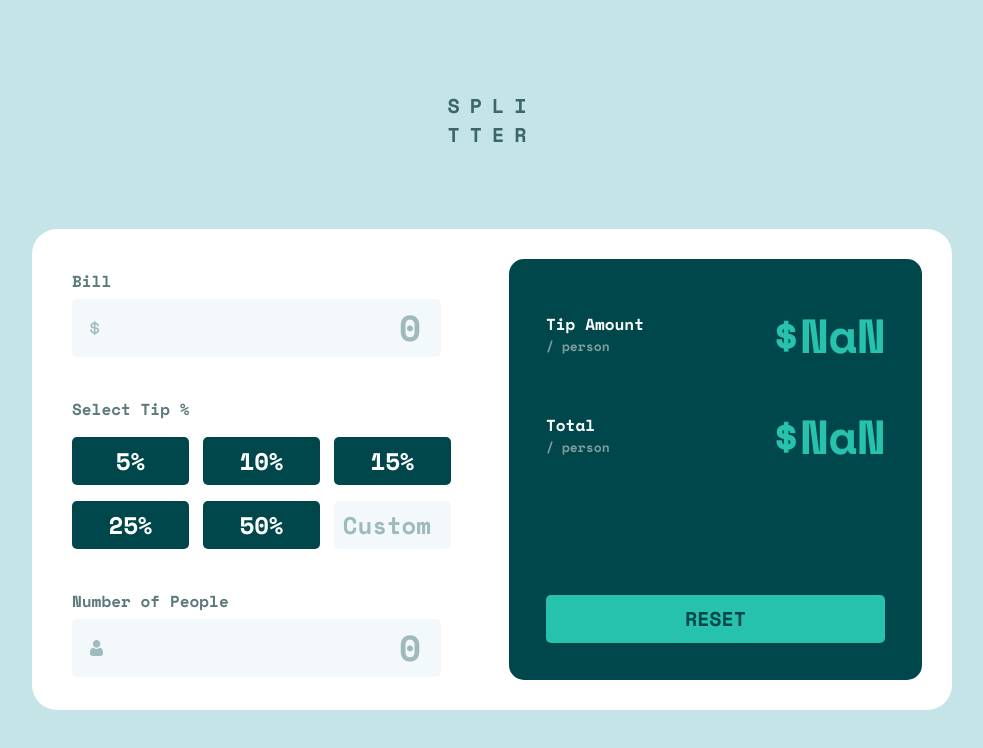
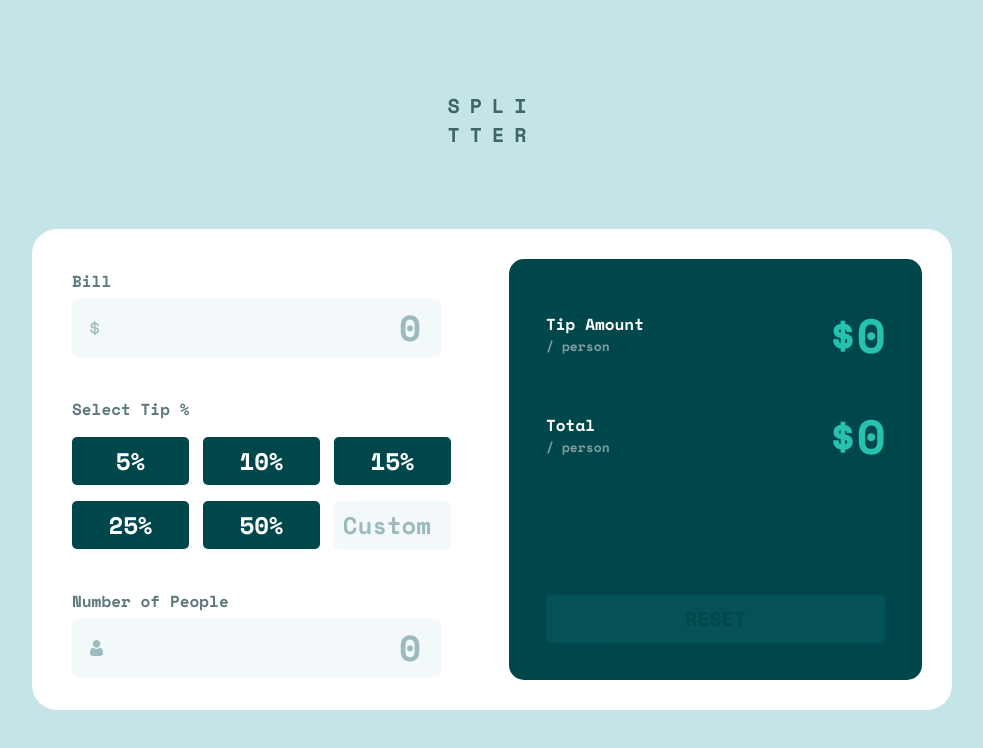
Before and after one commit to SabinaCristea/tip-calculator-app, a React (Vite) app: page / in a window 1280 px wide. Shown: the top 748 px of the page, without its empty margins (148-1131 px from the left). Built offline with nearby package versions, Linux system fonts and the light colour scheme.

Commit message:
Disabled reset btn if no value, converted numbers to toFixed, set styles for input field when value is 0

```diff
--- a/src/Card/Card.jsx
+++ b/src/Card/Card.jsx
@@ -4,21 +4,28 @@ import Outputs from "../Outputs/Outputs";
 import "./Card.scss";
 
 const Card = () => {
-  const [bill, setBill] = useState(0);
-  const [tip, setTip] = useState(0);
-  const [people, setPeople] = useState(0);
+  const [bill, setBill] = useState("");
+  const [tip, setTip] = useState("");
+  const [people, setPeople] = useState("");
 
   const handleResetData = () => {
-    setBill(0);
-    setTip(0);
-    setPeople(0);
+    setBill("");
+    setTip("");
+    setPeople("");
   };
 
   console.log(bill, tip, people);
 
   return (
     <div className="card">
-      <Inputs setBill={setBill} setTip={setTip} setPeople={setPeople} />
+      <Inputs
+        bill={bill}
+        tip={tip}
+        people={people}
+        setBill={setBill}
+        setTip={setTip}
+        setPeople={setPeople}
+      />
       <Outputs
         bill={bill}
         tip={tip}
--- a/src/Inputs/Inputs.jsx
+++ b/src/Inputs/Inputs.jsx
@@ -1,6 +1,8 @@
 import "./Inputs.scss";
 
-const Inputs = ({ setBill, setTip, setPeople }) => {
+const Inputs = ({ setBill, setTip, setPeople, bill, tip, people }) => {
+  // console.log(people === 0);
+
   return (
     <div className="inputs">
       <div className="inputs__bill">
@@ -10,7 +12,9 @@ const Inputs = ({ setBill, setTip, setPeople }) => {
             type="number"
             className="inputs__bill-input"
             placeholder="0"
-            onChange={(e) => setBill(parseInt(e.target.value))}
+            value={bill}
+            onChange={(e) => setBill(parseFloat(e.target.value))}
+            min={0}
           />
           <img
             src="./images/icon-dollar.svg"
@@ -57,18 +61,22 @@ const Inputs = ({ setBill, setTip, setPeople }) => {
             className="inputs__select-tip--tips_btn custom-tip custom-tip"
             placeholder="Custom"
             type="number"
+            // value={tip}
             onChange={(e) => setTip(parseInt(e.target.value))}
           />
         </div>
       </div>
       <div className="inputs__people">
         <div className="inputs__people-label label">Number of People</div>
+        {people === 0 && <div className="red-text">Can`t be zero</div>}
         <div className="relative">
           <input
             type="number"
-            className="inputs__people-input"
+            className={`${people === 0 ? "red" : ""} inputs__people-input`}
             placeholder="0"
+            value={people}
             onChange={(e) => setPeople(parseInt(e.target.value))}
+            min={0}
           />
           <img
             src="./images/icon-person.svg"
@@ -82,3 +90,8 @@ const Inputs = ({ setBill, setTip, setPeople }) => {
 };
 
 export default Inputs;
+
+// fix custom value
+// fix negative numbers
+// fix active tip btn
+// phone screen
--- a/src/Inputs/Inputs.scss
+++ b/src/Inputs/Inputs.scss
@@ -17,6 +17,17 @@
     display: flex;
     flex-direction: column;
     gap: 0.6rem;
+  }
+
+  &__people {
+    position: relative;
+    .red-text {
+      color: #e17052;
+      font-size: 1.6rem;
+
+      position: absolute;
+      right: 0;
+    }
   }
 
   &__select-tip {
@@ -131,3 +142,7 @@
     transform: translateY(-50%);
   }
 }
+
+.red {
+  border: 2px solid #e17052 !important;
+}
--- a/src/Outputs/Outputs.jsx
+++ b/src/Outputs/Outputs.jsx
@@ -14,19 +14,29 @@ const Outputs = ({ bill, tip, people, onReset }) => {
           <div className="outputs__tip-desc">
             Tip Amount <span>/ person</span>
           </div>
-          <div className="outputs__tip-output">${tipResult.tipPerPerson}</div>
+          <div className="outputs__tip-output">
+            ${bill && tip && people ? tipResult.tipPerPerson.toFixed(2) : "0"}
+          </div>
         </div>
         <div className="outputs__total">
           <div className="outputs__total-desc">
             Total <span>/ person</span>
           </div>
           <div className="outputs__total-output">
-            ${tipResult.totalAmountPerPerson}
+            $
+            {bill && tip && people
+              ? tipResult.totalAmountPerPerson.toFixed(2)
+              : "0"}
           </div>
         </div>
       </div>
       <div className="outputs__action">
-        <button className="outputs__action-btn" onClick={onReset}>
+        <button
+          className="outputs__action-btn"
+          onClick={onReset}
+          disabled={!bill && !tip && !people}
+          // disabled={true}
+        >
           RESET
         </button>
       </div>
--- a/src/Outputs/Outputs.scss
+++ b/src/Outputs/Outputs.scss
@@ -58,6 +58,15 @@
       &:hover,
       &:active {
         background-color: #9fe8df;
+
+        cursor: pointer;
+      }
+
+      &:disabled {
+        background-color: #0d686d;
+        color: #00474b;
+        opacity: 35%;
+        cursor: not-allowed;
       }
     }
   }
```
